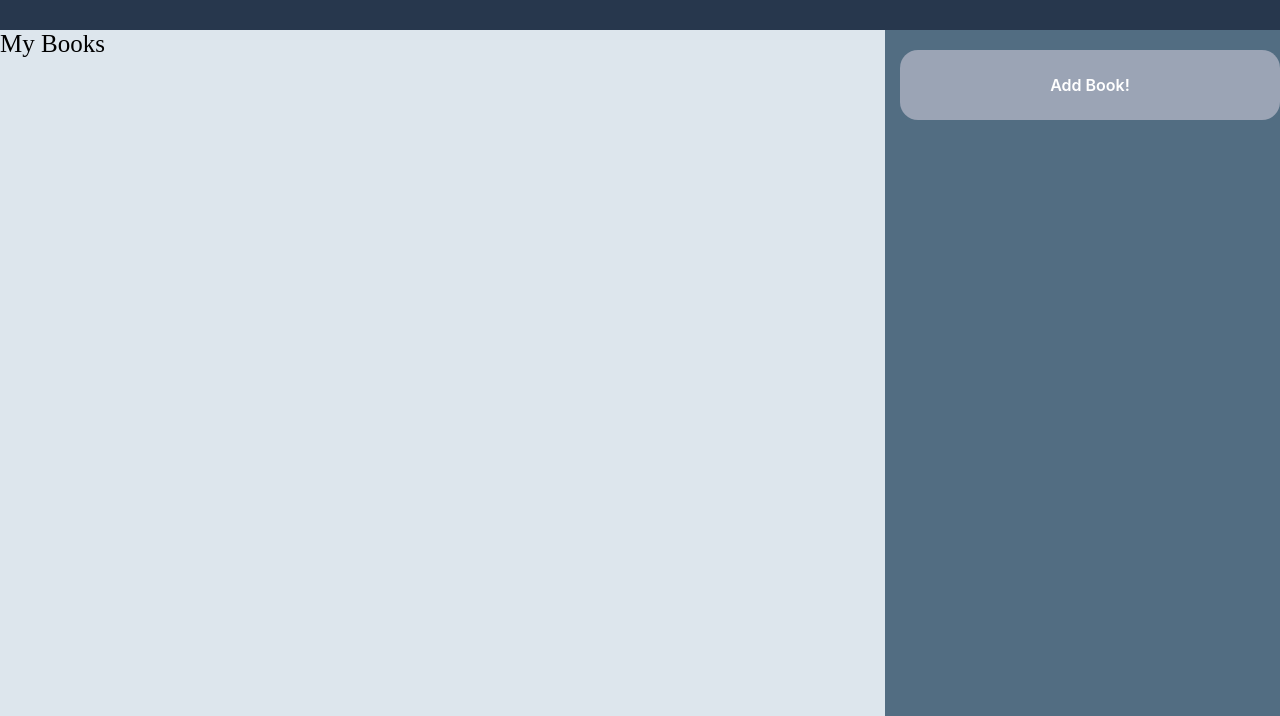
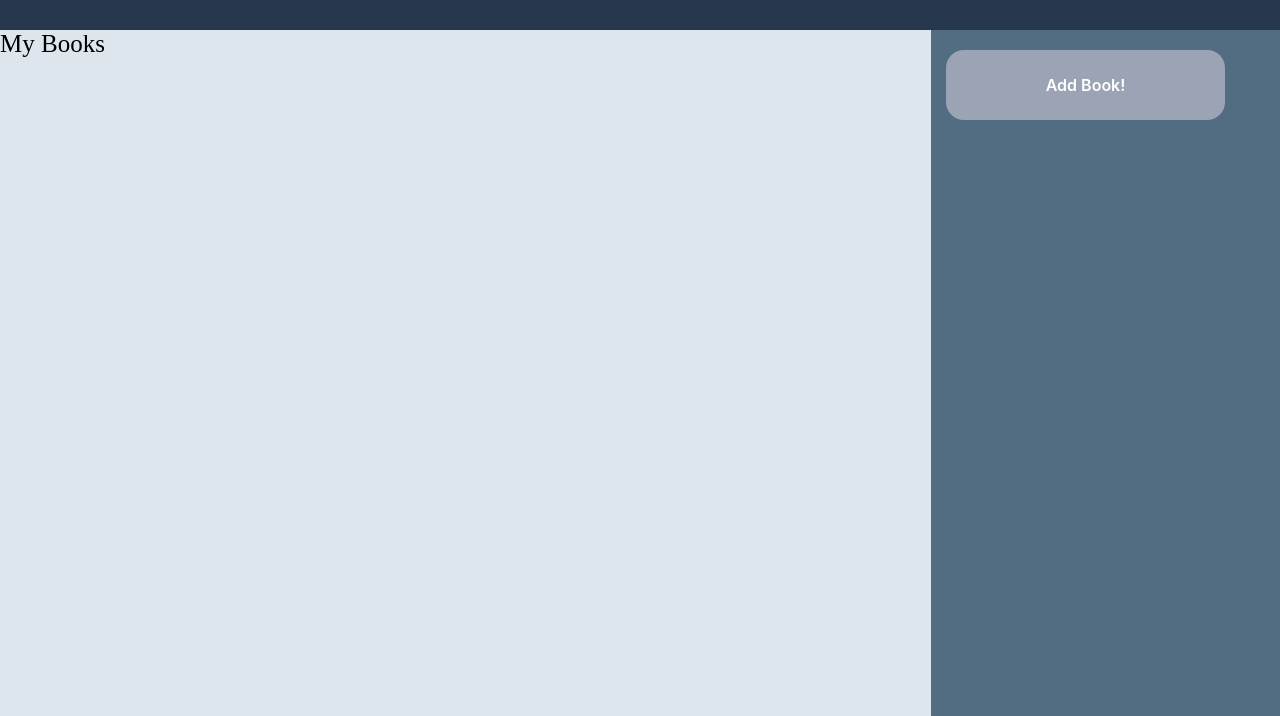
Before and after one commit to toyeade1/JSBookLibrary, a plain HTML site: page index.html in a window 1280 px wide. Shown: the part 84-800 px from the top of the page. Drawn offline with Linux system fonts and the light colour scheme.

Commit message:
update v1.3

```diff
--- a/styles/styles.css
+++ b/styles/styles.css
@@ -130,7 +130,7 @@ pre { font-family: Papyrus, fantasy; font-size: 13px; font-style: normal; font-v
     font-weight: 600;
     justify-content: center;
     line-height: 20px;
-    width: 380px;
+    width: 80%;
     min-height: 70px;
     overflow: hidden;
     padding: 0px;
```
Also changed, not shown: 1 other file.
